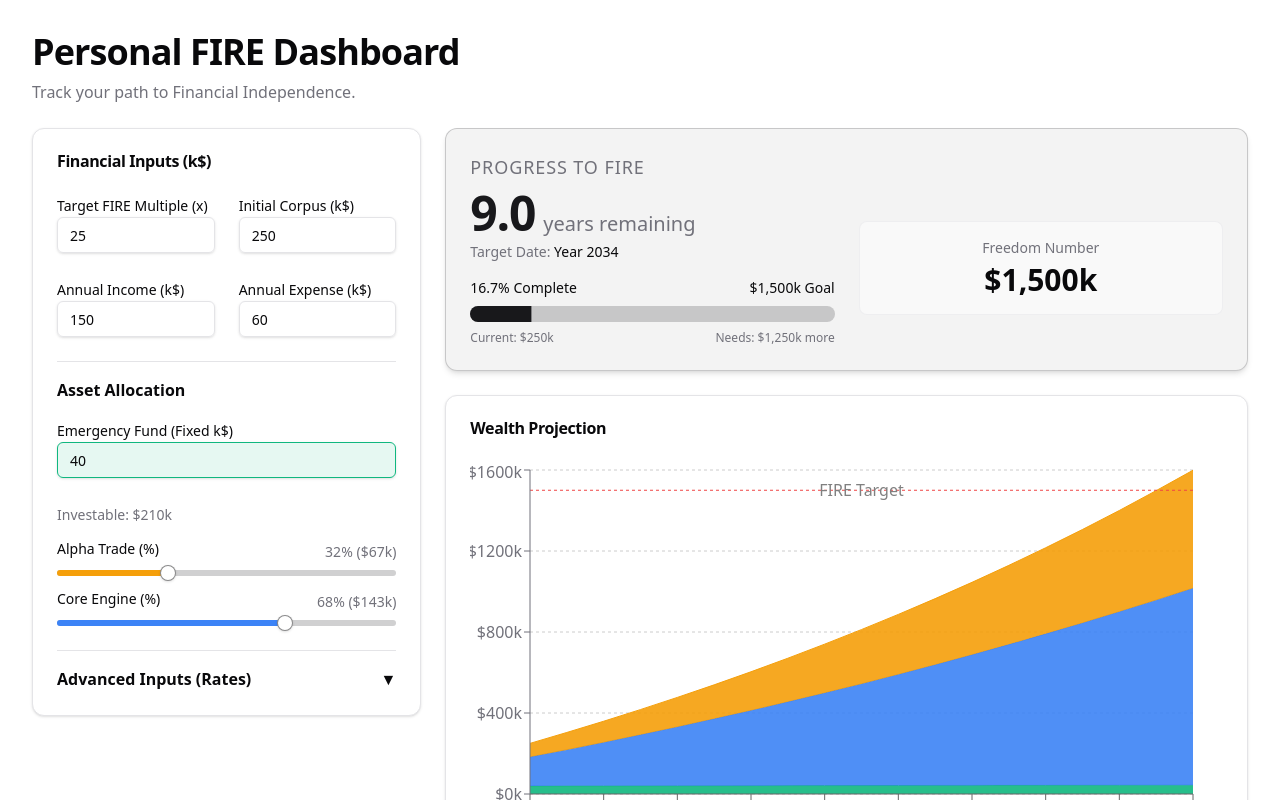
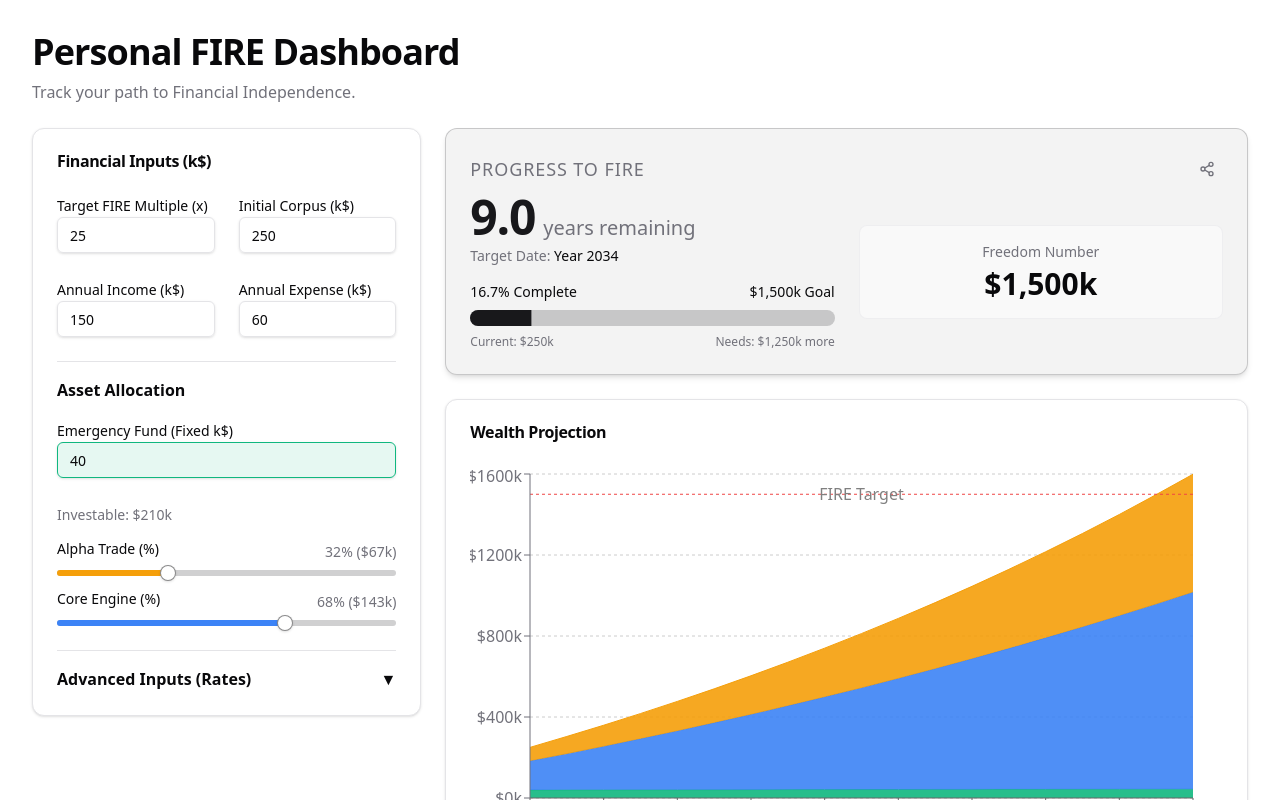
Before and after one commit to shadowlanes/fiery, a React (Vite) app: page / in a window 1280 px wide. Shown: the top 800 px of the page. Built offline with nearby package versions, Linux system fonts and the light colour scheme.

Commit message:
feat: Enable sharing and loading of configuration via URL parameters and refactor initial input state.

```diff
--- a/package.json
+++ b/package.json
@@ -20,6 +20,7 @@
     "react": "^19.2.0",
     "react-dom": "^19.2.0",
     "recharts": "^3.6.0",
+    "sonner": "^2.0.7",
     "tailwind-merge": "^3.4.0",
     "tailwindcss-animate": "^1.0.7"
   },
--- a/src/App.jsx
+++ b/src/App.jsx
@@ -1,9 +1,11 @@
+import { Toaster } from 'sonner'
 import Dashboard from './components/Dashboard'
 
 function App() {
   return (
     <div className="min-h-screen bg-background p-4 md:p-8">
       <Dashboard />
+      <Toaster />
     </div>
   )
 }
--- a/src/components/Dashboard.jsx
+++ b/src/components/Dashboard.jsx
@@ -3,25 +3,11 @@ import { Card, CardContent, CardHeader, CardTitle } from "@/components/ui/card"
 import InputSection from './InputSection'
 import ProgressTracker from './ProgressTracker'
 import ProjectionChart from './ProjectionChart'
+import { getInitialInputs } from '@/utils/inputFetcher'
 import { generateProjectionData } from '@/utils/calculations'
 
 const Dashboard = () => {
-    const [inputs, setInputs] = useState({
-        targetMultiple: 25, // x annual expense
-        initialCorpus: 250, // k$
-        emergencyCorpus: 40, // k$
-        annualIncome: 150, // k$ (example default)
-        annualExpense: 60, // k$ (example default)
-        allocation: {
-            alpha: 32,
-            core: 68,
-        },
-        rates: {
-            emergency: 1,
-            alpha: 10,
-            core: 6,
-        }
-    });
+    const [inputs, setInputs] = useState(getInitialInputs);
 
     const monthlyContribution = useMemo(() => {
         const contribution = Math.max(0, inputs.annualIncome - inputs.annualExpense) / 12;
@@ -67,6 +53,7 @@ const Dashboard = () => {
 
                 <div className="lg:col-span-2 space-y-6">
                     <ProgressTracker
+                        inputs={inputs}
                         current={inputs.initialCorpus}
                         target={targetNumber}
                         yearsToFire={yearsToFire}
--- a/src/components/ProgressTracker.jsx
+++ b/src/components/ProgressTracker.jsx
@@ -1,15 +1,29 @@
-import React from 'react'
 import { Progress } from "@/components/ui/progress"
 import { Card, CardContent, CardHeader, CardTitle } from "@/components/ui/card"
+import { Button } from "@/components/ui/button"
+import { Share2 } from "lucide-react"
 import { formatCurrency } from "@/utils/calculations"
+import { getShareUrl } from "@/utils/inputFetcher"
+import { toast } from "sonner"
 
-const ProgressTracker = ({ current, target, yearsToFire, fireYear }) => {
+const ProgressTracker = ({ inputs, current, target, yearsToFire, fireYear }) => {
     const percentage = Math.min(100, Math.max(0, (current / target) * 100));
+
+    const handleShare = () => {
+        const url = getShareUrl(inputs);
+        navigator.clipboard.writeText(url).then(() => {
+            toast.success("Configuration URL copied to clipboard!");
+        });
+    };
 
     return (
         <Card className="border-primary/20 bg-primary/5 shadow-md">
-            <CardHeader className="pb-2">
+            <CardHeader className="pb-2 flex flex-row items-center justify-between space-y-0">
                 <CardTitle className="text-lg font-medium text-muted-foreground uppercase tracking-wider">Progress to FIRE</CardTitle>
+                <Button variant="ghost" size="icon" onClick={handleShare} className="h-8 w-8 text-muted-foreground hover:text-foreground">
+                    <Share2 className="h-4 w-4" />
+                    <span className="sr-only">Share Configuration</span>
+                </Button>
             </CardHeader>
             <CardContent>
                 <div className="grid grid-cols-1 md:grid-cols-2 gap-6 items-center">
--- /dev/null
+++ b/src/utils/inputFetcher.js
@@ -0,0 +1,52 @@
+export const defaultConfig = {
+    targetMultiple: 25, // x annual expense
+    initialCorpus: 250, // k$
+    emergencyCorpus: 40, // k$
+    annualIncome: 150, // k$ (example default)
+    annualExpense: 60, // k$ (example default)
+    allocation: {
+        alpha: 32,
+        core: 68,
+    },
+    rates: {
+        emergency: 1,
+        alpha: 10,
+        core: 6,
+    }
+};
+
+export const getInitialInputs = () => {
+    if (typeof window === 'undefined') return defaultConfig;
+
+    const params = new URLSearchParams(window.location.search);
+    const q = params.get('q');
+
+    if (q) {
+        try {
+            const decoded = JSON.parse(decodeURIComponent(q));
+            // Merge with default config to ensure all fields exist even if url param is partial/old
+            return {
+                ...defaultConfig,
+                ...decoded,
+                allocation: { ...defaultConfig.allocation, ...decoded.allocation },
+                rates: { ...defaultConfig.rates, ...decoded.rates }
+            };
+        } catch (e) {
+            console.error("Failed to parse query param", e);
+            return defaultConfig;
+        }
+    }
+
+    return defaultConfig;
+};
+
+export const getShareUrl = (inputs) => {
+    if (typeof window === 'undefined') return '';
+
+    const json = JSON.stringify(inputs);
+    const encoded = encodeURIComponent(json);
+    const url = new URL(window.location.href);
+    url.searchParams.set('q', encoded);
+
+    return url.toString();
+};
```
Also changed, not shown: 1 other file (tests, documents, lock files or other folders).
